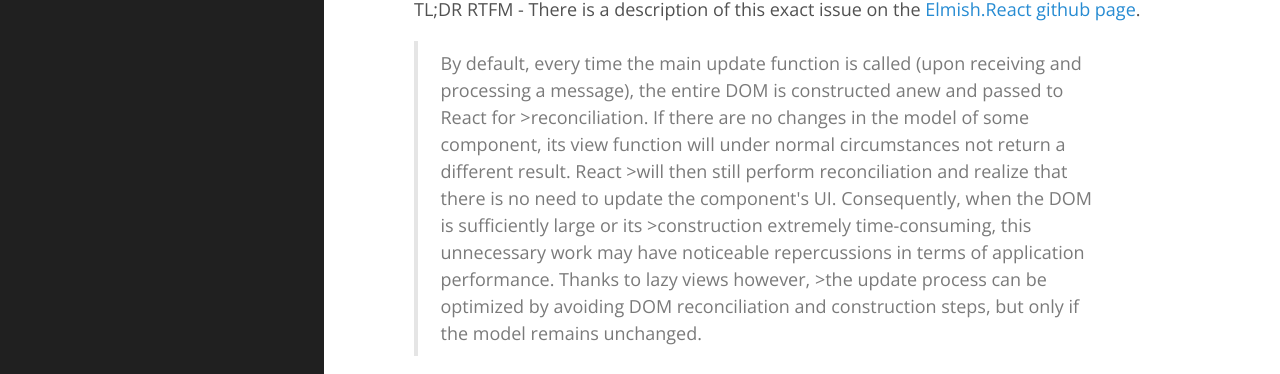
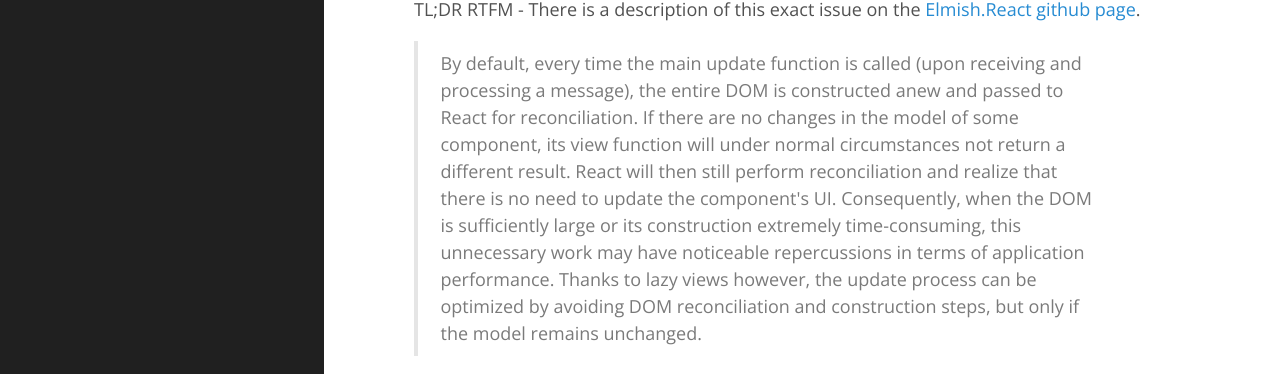
Before and after one commit to colinbull/colinbull.github.io, a Jekyll site: the page built from _posts/2018-02-08-Lazy-Elmish-React.html, in a window 1280 px wide and 900 px high, scrolled down 1086 px. Shown: the part 209-583 px from the top of the window. Built offline with Jekyll 4.4.1, drawn with Linux system fonts in a browser that asks for light colours; some web fonts are replaced; Markdown is read by kramdown in place of the engine named in the settings.

Commit message:
Sorting quote

```diff
--- a/_posts/2018-02-08-Lazy-Elmish-React.html
+++ b/_posts/2018-02-08-Lazy-Elmish-React.html
@@ -101,7 +101,7 @@
 <p>TL;DR RTFM - There is a description of this exact issue on the <a href="https://fable-elmish.github.io/react/#Lazy-views">Elmish.React github page</a>.</p>
 
 <blockquote>
-  <p>By default, every time the main update function is called (upon receiving and processing a message), the entire DOM is constructed anew and passed to React for >reconciliation. If there are no changes in the model of some component, its view function will under normal circumstances not return a different result. React >will then still perform reconciliation and realize that there is no need to update the component's UI. Consequently, when the DOM is sufficiently large or its >construction extremely time-consuming, this unnecessary work may have noticeable repercussions in terms of application performance. Thanks to lazy views however, >the update process can be optimized by avoiding DOM reconciliation and construction steps, but only if the model remains unchanged.</p>
+  <p>By default, every time the main update function is called (upon receiving and processing a message), the entire DOM is constructed anew and passed to React for reconciliation. If there are no changes in the model of some component, its view function will under normal circumstances not return a different result. React will then still perform reconciliation and realize that there is no need to update the component's UI. Consequently, when the DOM is sufficiently large or its construction extremely time-consuming, this unnecessary work may have noticeable repercussions in terms of application performance. Thanks to lazy views however, the update process can be optimized by avoiding DOM reconciliation and construction steps, but only if the model remains unchanged.</p>
 </blockquote>
 
 <p>So lazy views are the answer. Elmish-React provides several <a href="https://fable-elmish.github.io/react/common.html">lazy view functions</a>. The varients without the <code>With</code> suffix require types with equality constraint. This means that if any property on the model changes then the DOM will be updated. This is often not the behaviour you desire, since it is unlikely you will interact with your UI without changing your model. To this end you have two choices, create a lazyView component and pass the specific property or properties (as a tuple) from the model you are interested in. Or use <code>lazyViewWith</code> which allows us to specify the predicate that decides when we should update the containing DOM elements. In this example we'll use the latter.</p>
```
Also changed, not shown: 1 other file.
